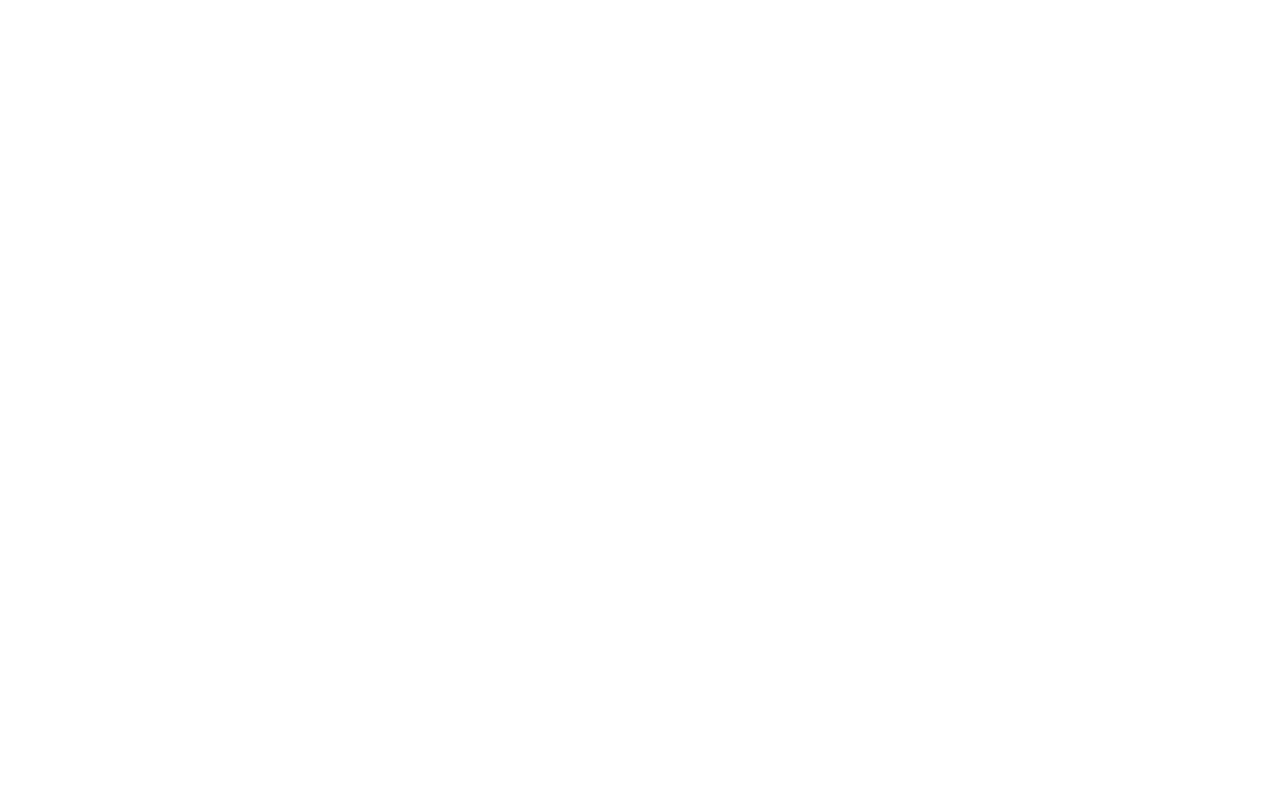
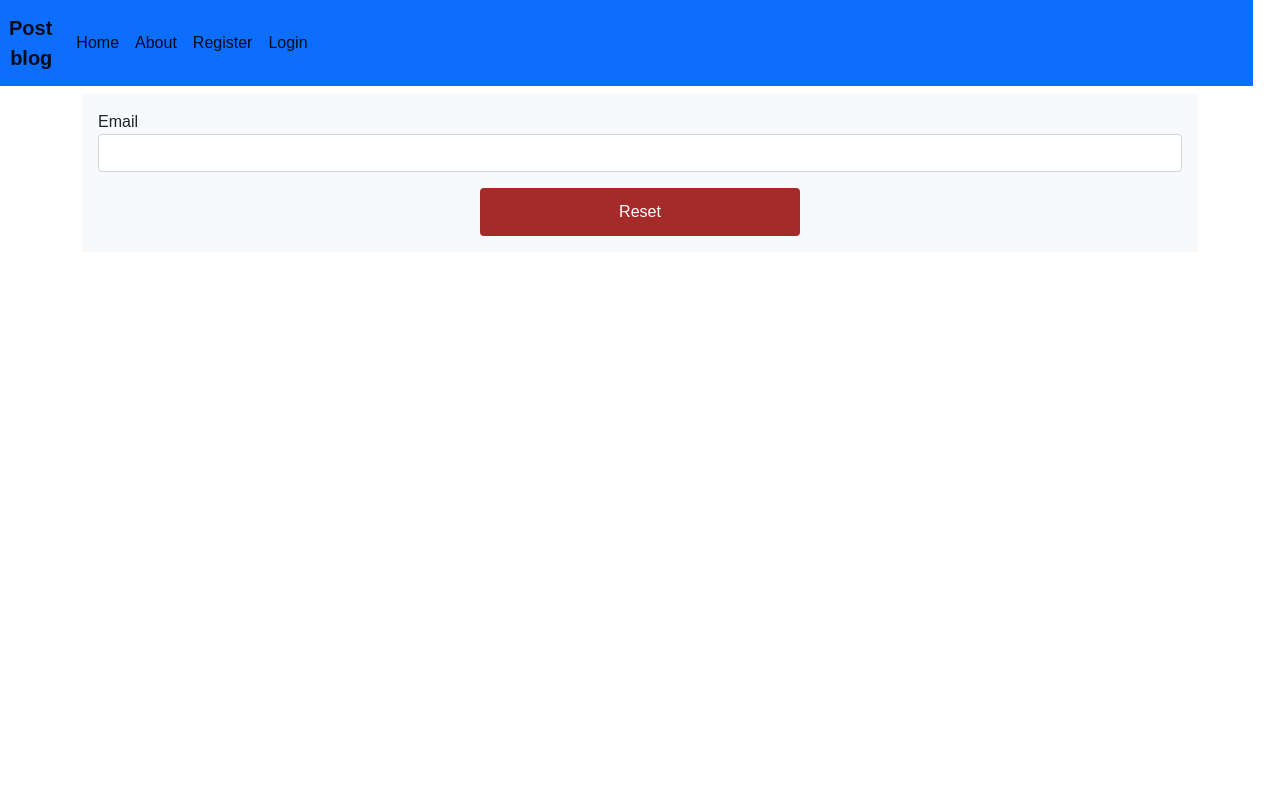
Before and after one commit to kiplangat01/Post-blog, a Flask app: page /forgot/password in a window 1280 px wide. Before the commit the page is empty. Run offline with Flask 2, Linux system fonts and the light colour scheme; some libraries are stand-ins or nearby versions.

Commit message:
regitering users

```diff
--- a/app/main/views.py
+++ b/app/main/views.py
@@ -36,7 +36,7 @@
         user = User(username=form.username.data,email=form.email.data, password=hashed_password)
         db.session.add(user)
         db.session.commit()
-        flash('Your Account Has been Created! You are now able to login  in', 'success')
+        flash('Your Account Has been Created', 'success')
         return redirect(url_for('users.login'))
     return render_template('register.html', title='Register', form=form)
 
--- a/app/static/css/style.css
+++ b/app/static/css/style.css
@@ -1,9 +1,26 @@
 body{
-    background-color: rgb(53, 198, 198);
+    font-family: sans-serif;
 }
 
+.justify-content-evenly{
+    text-align: end;
+    justify-content: end;
+}
+
+
+.navbar{
+    text-align: end;
+}
+.btn-outline{
+    background-color: brown;
+    color: white;
+    width: 20rem;
+    height: 3rem;
+}
+.navbar-nav{
+    justify-content: center;
+}
 #nav{
-    justify-content: end;
-    text-align: end;
-
+    margin-left: -15px;
+    margin-right: -15px;
 }
--- a/app/templates/base.html
+++ b/app/templates/base.html
@@ -2,13 +2,10 @@
 <html lang="en">
 <head>
     <meta charset="UTF-8">
-    <link rel="stylesheet" href="https://cdn.jsdelivr.net/npm/bootstrap-icons@1.3.0/font/bootstrap-icons.css">
-     <link rel="stylesheet" href="/app/static/css/style.css">
-    <meta http-equiv="X-UA-Compatible" content="IE=edge">
-    <link href="https://cdn.jsdelivr.net/npm/bootstrap@5.1.3/dist/css/bootstrap.min.css"
-    rel="stylesheet" integrity="sha384-1BmE4kWBq78iYhFldvKuhfTAU6auU8tT94WrHftjDbrCEXSU1oBoqyl2QvZ6jIW3"
-    crossorigin="anonymous">
-    <meta name="viewport" content="width=device-width, initial-scale=1.0">
+    <link rel="stylesheet" href="/app/static/css/style.css">
+    <link href="https://cdn.jsdelivr.net/npm/bootstrap@5.1.3/dist/css/bootstrap.min.css" rel="stylesheet" integrity="sha384-1BmE4kWBq78iYhFldvKuhfTAU6auU8tT94WrHftjDbrCEXSU1oBoqyl2QvZ6jIW3" crossorigin="anonymous">
+    <link rel="stylesheet" href="{{url_for('static',filename='css/style.css')}}">
+    <link rel="stylesheet" href="https://cdnjs.cloudflare.com/ajax/libs/font-awesome/6.1.1/css/all.min.css" integrity="sha512-KfkfwYDsLkIlwQp6LFnl8zNdLGxu9YAA1QvwINks4PhcElQSvqcyVLLD9aMhXd13uQjoXtEKNosOWaZqXgel0g==" crossorigin="anonymous" referrerpolicy="no-referrer" />
     <title>{{title}}</title>
 </head>
 <body>
--- a/app/templates/index.html
+++ b/app/templates/index.html
@@ -10,7 +10,7 @@
             </div>
         </div>
     </div>
-    <!-- To be removed -->
+
     <div class="container-fluid d-flex flex-wrap flex-row justify-content-center">
     {% for blog in blogs %}
         <div class=" pitches card  m-4">
@@ -19,10 +19,10 @@
                   <div class="col-md-7 mx-auto mt-auto mb-auto">
                     {% if current_user.id == Blog.author.id %}
                     <div class="d-inline mx-3">
-                      <a href="{{url_for('posts.post_delete',pitchid=pitch.id)}}"><svg xmlns="http://www.w3.org/2000/svg" width="25" height="25" fill="currentColor" class="bi bi-trash3" viewBox="0 0 16 16">
+                      <a href="{{url_for('posts.post_delete',blog=blog.id)}}"><svg xmlns="http://www.w3.org/2000/svg" width="30" height="30" fill="currentColor" class="bi bi-trash3" viewBox="0 0 16 16">
                         <path d="M6.5 1h3a.5.5 0 0 1 .5.5v1H6v-1a.5.5 0 0 1 .5-.5ZM11 2.5v-1A1.5 1.5 0 0 0 9.5 0h-3A1.5 1.5 0 0 0 5 1.5v1H2.506a.58.58 0 0 0-.01 0H1.5a.5.5 0 0 0 0 1h.538l.853 10.66A2 2 0 0 0 4.885 16h6.23a2 2 0 0 0 1.994-1.84l.853-10.66h.538a.5.5 0 0 0 0-1h-.995a.59.59 0 0 0-.01 0H11Zm1.958 1-.846 10.58a1 1 0 0 1-.997.92h-6.23a1 1 0 0 1-.997-.92L3.042 3.5h9.916Zm-7.487 1a.5.5 0 0 1 .528.47l.5 8.5a.5.5 0 0 1-.998.06L5 5.03a.5.5 0 0 1 .47-.53Zm5.058 0a.5.5 0 0 1 .47.53l-.5 8.5a.5.5 0 1 1-.998-.06l.5-8.5a.5.5 0 0 1 .528-.47ZM8 4.5a.5.5 0 0 1 .5.5v8.5a.5.5 0 0 1-1 0V5a.5.5 0 0 1 .5-.5Z"/>
                       </svg></a>
-                    <a href="{{url_for('posts.post_edit',postid=pitch.id)}}"> <svg  xmlns="http://www.w3.org/2000/svg" width="25" height="25" fill="currentColor" class="bi bi-pencil-square" viewBox="0 0 16 16">
+                    <a href="{{url_for('posts.post_edit',blog=blog.id)}}"> <svg  xmlns="http://www.w3.org/2000/svg" width="25" height="25" fill="currentColor" class="bi bi-pencil-square" viewBox="0 0 16 16">
                         <path d="M15.502 1.94a.5.5 0 0 1 0 .706L14.459 3.69l-2-2L13.502.646a.5.5 0 0 1 .707 0l1.293 1.293zm-1.75 2.456-2-2L4.939 9.21a.5.5 0 0 0-.121.196l-.805 2.414a.25.25 0 0 0 .316.316l2.414-.805a.5.5 0 0 0 .196-.12l6.813-6.814z"/>
                         <path fill-rule="evenodd" d="M1 13.5A1.5 1.5 0 0 0 2.5 15h11a1.5 1.5 0 0 0 1.5-1.5v-6a.5.5 0 0 0-1 0v6a.5.5 0 0 1-.5.5h-11a.5.5 0 0 1-.5-.5v-11a.5.5 0 0 1 .5-.5H9a.5.5 0 0 0 0-1H2.5A1.5 1.5 0 0 0 1 2.5v11z"/>
                       </svg>
--- a/app/templates/navbar.html
+++ b/app/templates/navbar.html
@@ -1,13 +1,13 @@
 <div id="nav" class="container-fluid">
-  <nav class="navbar navbar-expand-lg navbar-light bg-light">
+  <nav class=" navbar navbar-expand-lg navbar-light bg-primary">
     <div class="container-fluid">
-      <a class="navbar-brand" href="{{url_for('main.home')}}">Post <br> blog</a>
+      <a class="navbar-brand" href="{{url_for('main.home')}}"><b>Post <br> blog</b></a>
       <button class="navbar-toggler" type="button" data-bs-toggle="collapse" data-bs-target="#navbarNav"
         aria-controls="navbarNav" aria-expanded="false" aria-label="Toggle navigation">
         <span class="navbar-toggler-icon"></span>
       </button>
-      <div class="collapse navbar-collapse justify-content-evenly " id="navbarNav">
-        <ul class="navbar-nav me-auto mb-2 mb-lg-0">
+      <div class="collapse navbar-collapse justify-content-evenly" id="navbarNav">
+        <ul class="navbar-nav  me-auto mb-2 mb-lg-0">
           <li class="nav-item">
             <a class="nav-link active" aria-current="page" href="{{url_for('main.home')}}">Home</a>
           </li>
--- a/app/templates/recover.html
+++ b/app/templates/recover.html
@@ -0,0 +1,28 @@
+{% extends 'base.html' %}
+{% block body %}
+<div class="container nav-page">
+    <div class="container nav-container bg-light mt-2 p-3">
+        <form action="" method="post">
+            {{form.hidden_tag()}}
+            <div class="form-group">
+                {{form.email.label(class='form-control-label')}}
+                    {% if form.email.errors %}
+                    {{form.email(class='form-control is-invalid')}}
+                        {% for error in form.email.errors %}
+                            <div class="invalid-feedback">
+                                {{error}}
+                            </div>
+                        {% endfor %}
+                {% else %}
+                    {{form.email(class='form-control')}}
+                {% endif %}
+            </div>
+            <div class="text-center mt-3">
+                {{form.submit(class='btn btn-outline')}}
+            </div>
+
+        </form>
+
+    </div>
+</div>
+{% endblock %}
--- a/app/templates/register.html
+++ b/app/templates/register.html
@@ -4,7 +4,7 @@
     <div class="container form-container bg-sucess mt-2 p-3">
         <form action="" method="post">
             {{form.hidden_tag()}}
-            <legend class="border-bottom">Register</legend>
+            <legend class="border-bottom ">Register</legend>
             <div class="form-group">
                 {{form.username.label(class='form-control-label')}}
                     {% if form.username.errors %}
```
